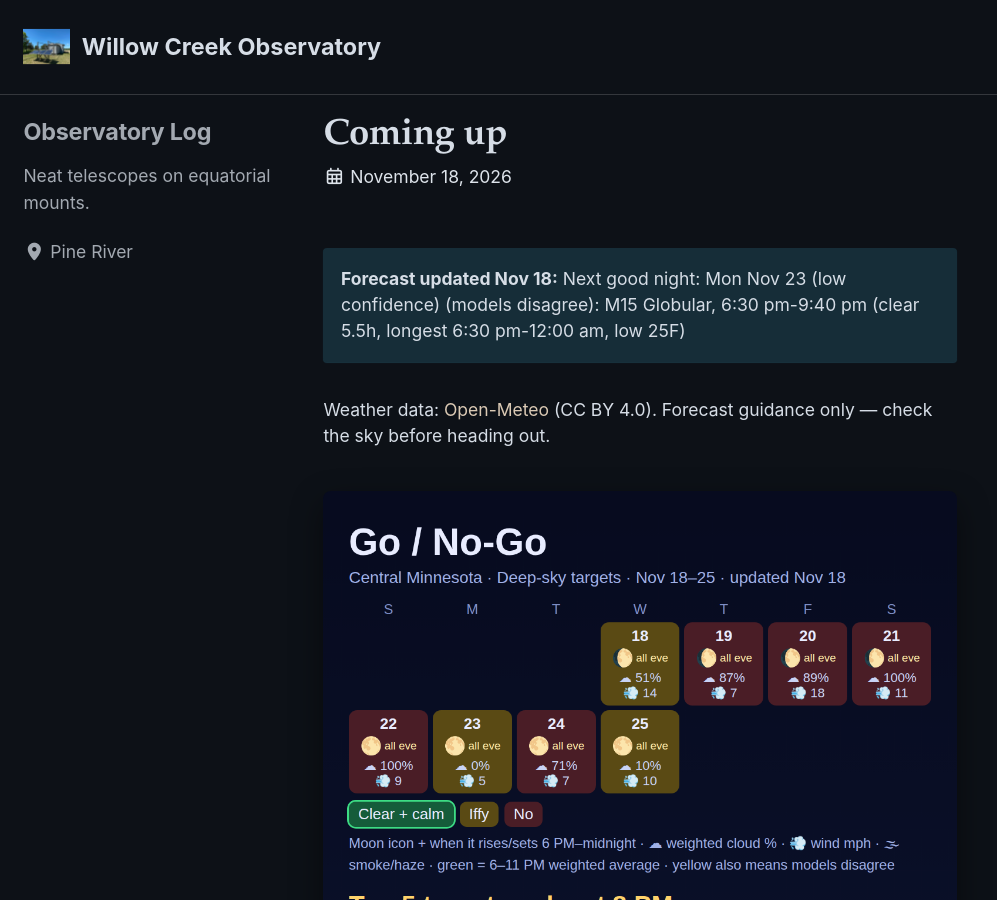
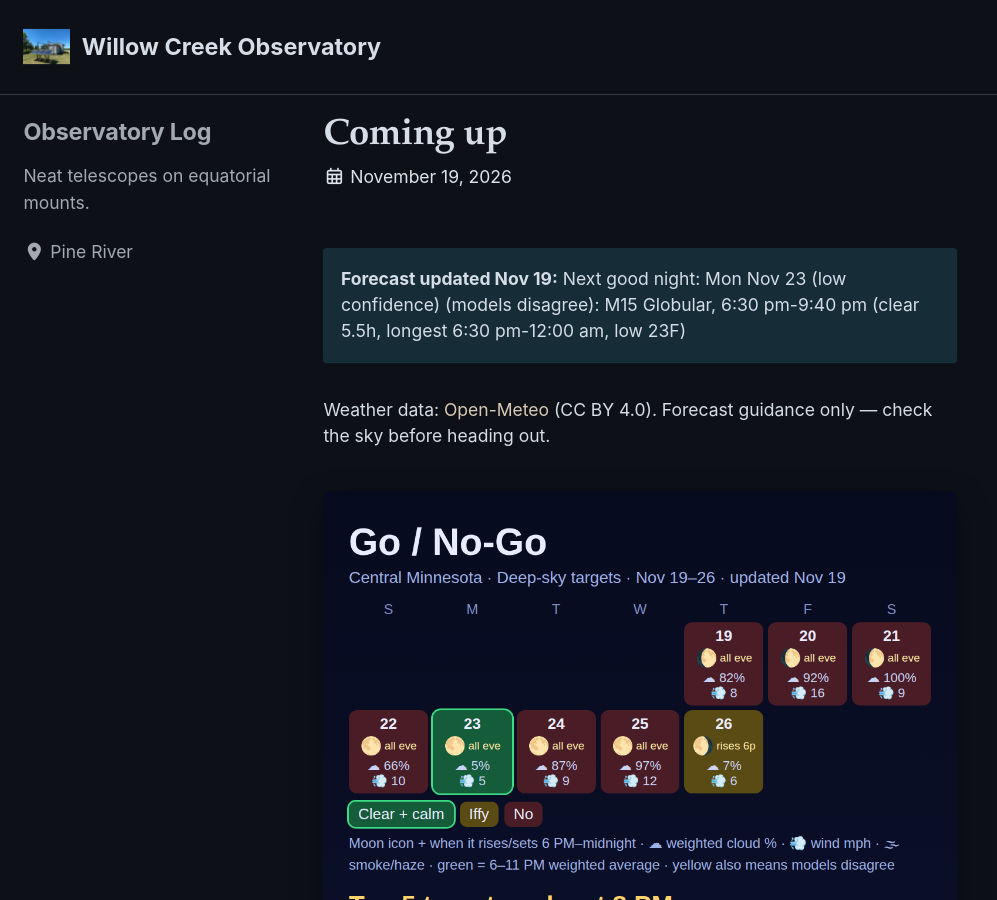
Before and after one commit to ethos101/ethos101.github.io, a Jekyll site: the page built from _posts/1900-01-01-about.md, in a window 1280 px wide and 900 px high. Shown: the whole window, without its empty margins (0-997 px from the left). Built offline with Jekyll 4.4.1, drawn with Linux system fonts in a browser that asks for light colours; cached includes are drawn as plain includes; some of the changed text lies outside the part shown.

Commit message:
Update stargazing forecast (Nov 19)

```diff
--- a/_includes/forecast_status.html
+++ b/_includes/forecast_status.html
@@ -1,2 +1,2 @@
-<p class="notice--info"><strong>Forecast updated Nov 18:</strong> Next good night: Mon Nov 23 (low confidence) (models disagree): M15 Globular, 6:30 pm-9:40 pm (clear 5.5h, longest 6:30 pm-12:00 am, low 25F)</p>
+<p class="notice--info"><strong>Forecast updated Nov 19:</strong> Next good night: Mon Nov 23 (low confidence) (models disagree): M15 Globular, 6:30 pm-9:40 pm (clear 5.5h, longest 6:30 pm-12:00 am, low 23F)</p>
 <p class="small">Weather data: <a href="https://open-meteo.com/">Open-Meteo</a> (CC BY 4.0). Forecast guidance only — check the sky before heading out.</p>
--- a/_posts/1900-01-01-about.md
+++ b/_posts/1900-01-01-about.md
@@ -1,6 +1,6 @@
 ---
 title: Coming up
-date: 2026-11-18
+date: 2026-11-19
 header:
   teaser: /images/month.png
 ---
```
Also changed, not shown: images/month.png.
